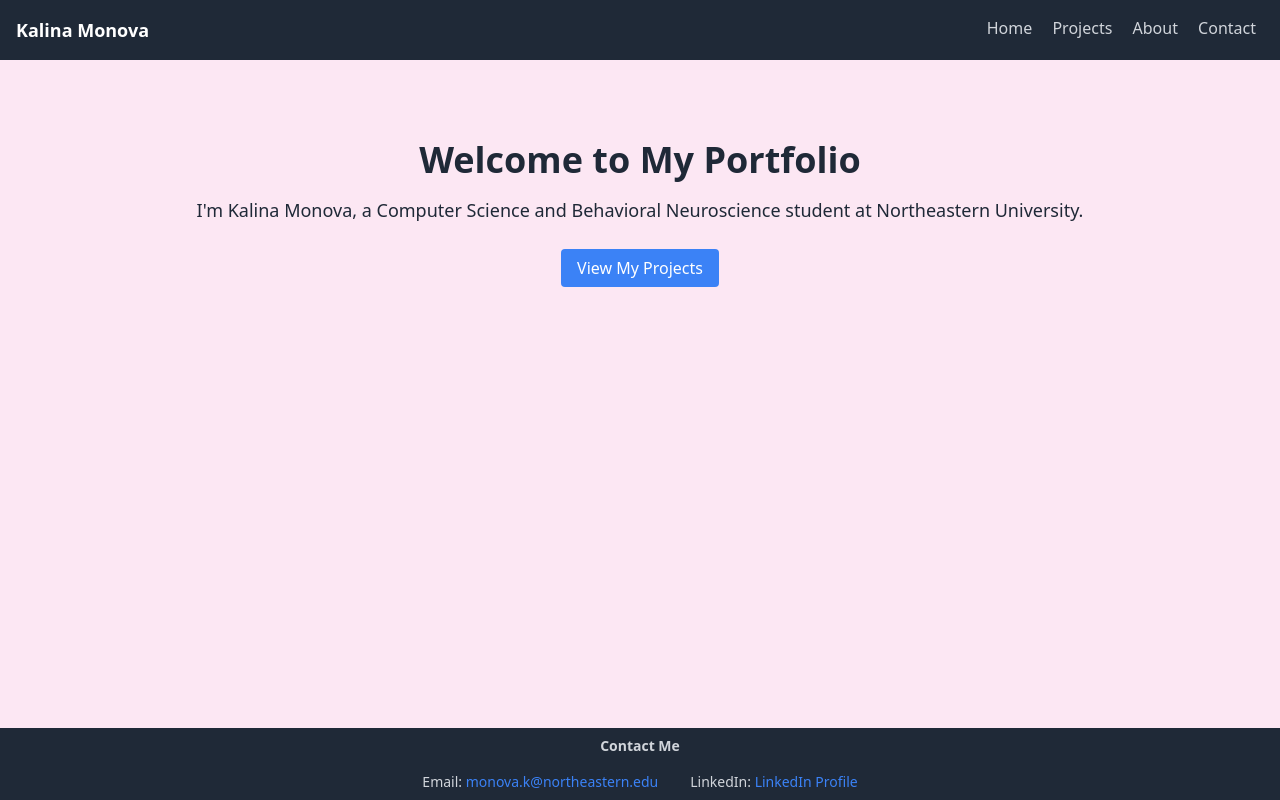
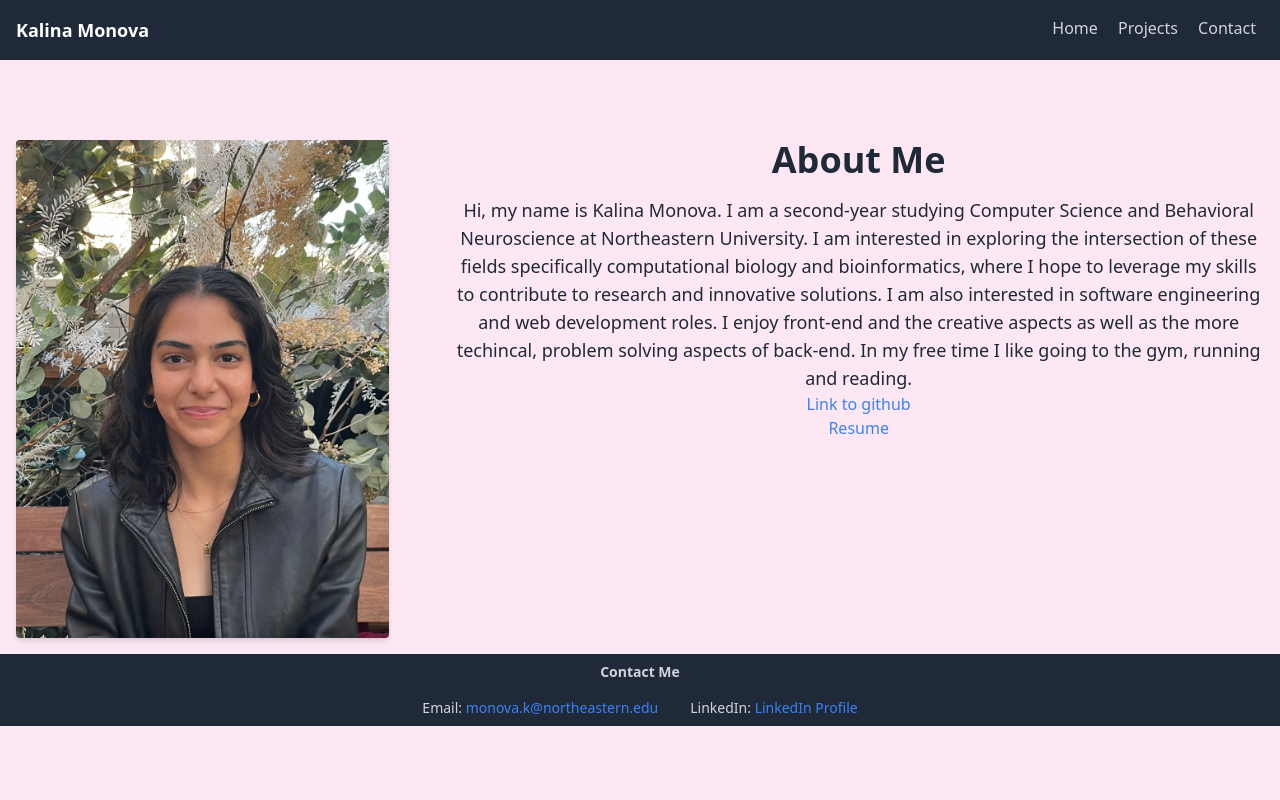
Before and after one commit to KalinaM11/Personal-Website, a plain HTML site: page index.html in a window 1280 px wide. Drawn offline with nearby package versions, Linux system fonts and the light colour scheme.

Commit message:
got rid of home page

```diff
--- a/header.html
+++ b/header.html
@@ -4,7 +4,7 @@
         <div>
             <a href="/index.html" class="text-gray-300 hover:text-white mx-2">Home</a>
             <a href="/projects.html" class="text-gray-300 hover:text-white mx-2">Projects</a>
-            <a href="/about.html" class="text-gray-300 hover:text-white mx-2">About</a>
+            <!-- <a href="/about.html" class="text-gray-300 hover:text-white mx-2">About</a> -->
             <a href="/contact.html" class="text-gray-300 hover:text-white mx-2">Contact</a>
         </div>
     </div>
--- a/index.html
+++ b/index.html
@@ -18,12 +18,35 @@
           });
   </script>
 
-  <!-- Main Content -->
+  <!-- Main Content
   <section class="container mx-auto mt-16 p-4 text-center flex-grow">
     <h1 class="text-4xl font-bold mb-4">Welcome to My Portfolio</h1>
     <p class="text-lg mb-8">I'm Kalina Monova, a Computer Science and Behavioral Neuroscience student at Northeastern University.</p>
     <a href="projects.html" class="bg-blue-500 text-white px-4 py-2 rounded hover:bg-blue-600">View My Projects</a>
-  </section>
+  </section> -->
+
+
+   <!-- About Content -->
+   <div class="grid grid-cols-1 md:grid-cols-3 gap-8">
+    <section class="container mx-auto mt-16 p-4 flex-grow md:col-span-1">
+      <img src="img/IMG_5706 (1).jpg" alt="my picture" class="rounded shadow-md">
+    </section>
+    <section class="container mx-auto mt-16 p-4 flex-grow md:col-span-2 text-center">
+      <h1 class="text-4xl font-bold mb-4">About Me</h1>
+      <p class="text-lg">Hi, my name is Kalina Monova. I am a second-year studying
+        Computer Science and Behavioral Neuroscience at Northeastern University.
+        I am interested in exploring the intersection of these fields specifically computational biology and
+        bioinformatics,
+        where I hope to leverage my skills to contribute to research and innovative solutions.
+        I am also interested in software engineering and web development roles. I enjoy
+        front-end and the creative aspects as well as the more techincal, problem solving aspects of
+        back-end. In my free time I like going to the gym, running and reading. </p>
+        <p><a href="https://github.com/KalinaM11" target="_blank" class="text-blue-500 hover:underline">Link
+          to github</a></p>
+        <p><a href="img/Kalina Monova Tech Resume.pdf" target="_blank" class="text-blue-500 hover:underline">Resume</a></p>
+    </section>
+
+  </div>
 
 <!-- Footer -->
 <div id="footer-container"></div>
```
Also changed, not shown: 4 other files.
